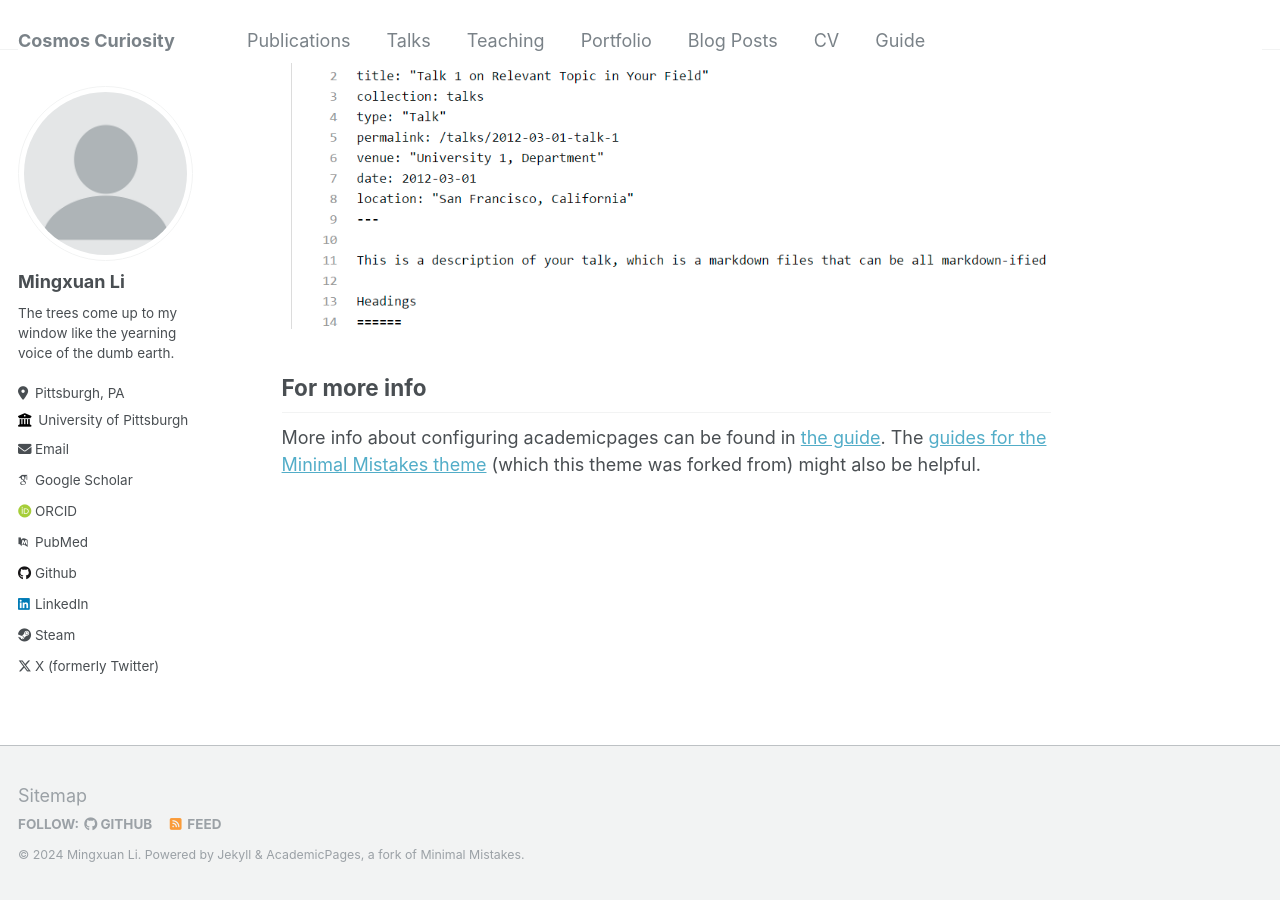
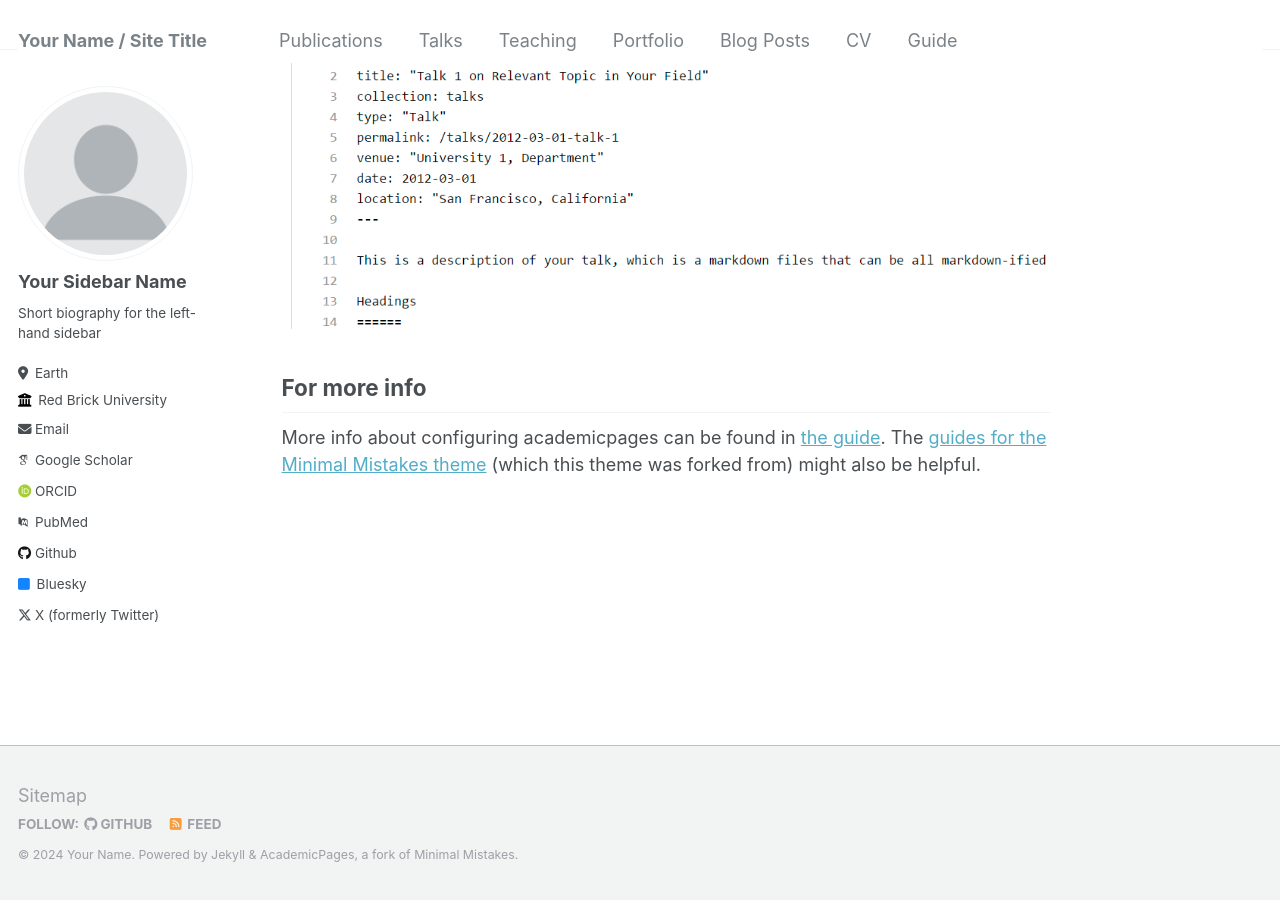
Before and after one commit to Mil152/mil152.github.io, a Jekyll site: the page built from _pages/about.md, in a window 1280 px wide and 900 px high, scrolled down 2640 px. Built offline with Jekyll 4.4.1, drawn with Linux system fonts in a browser that asks for light colours; some web fonts are replaced.

Commit message:
Update _config.yml

```diff
--- a/_config.yml
+++ b/_config.yml
@@ -8,13 +8,13 @@
 
 # Basic Site Settings
 locale                   : "en-US"
-title                    : "Cosmos Curiosity"
+title                    : "Your Name / Site Title"
 title_separator          : "-"
-name                     : &name "Mingxuan Li"
+name                     : &name "Your Name"
 description              : &description "personal description"
-url                      : https://mil152.github.io # the base hostname & protocol for your site e.g. "https://mmistakes.github.io"
+url                      : https://academicpages.github.io # the base hostname & protocol for your site e.g. "https://mmistakes.github.io"
 baseurl                  : "" # the subpath of your site, e.g. "/blog"
-repository               : "mil152/mil152.github.io"
+repository               : "academicpages/academicpages.github.io"
 
 # Site Author - The following control what appear as part of the author content on the side bar.
 #               If a field is blank the icon and link will not appear, otherwise it will be shown.
@@ -22,17 +22,17 @@ repository               : "mil152/mil152.github.io"
 author:
   # Biographic information
   avatar           : "profile.png"
-  name             : "Mingxuan Li"
+  name             : "Your Sidebar Name"
   pronouns         : # example: "she/her"
-  bio              : "The trees come up to my window like the yearning voice of the dumb earth."
-  location         : "Pittsburgh, PA"
-  employer         : "University of Pittsburgh"
+  bio              : "Short biography for the left-hand sidebar"
+  location         : "Earth"
+  employer         : "Red Brick University"
   uri              : # URL
   email            : "none@example.org"
 
   # Academic websites
   arxiv            : # URL - Update with the correct link to your profile
-  googlescholar    : "https://scholar.google.com/citations?user=EM5mOIUAAAAJ&hl=en"
+  googlescholar    : "https://scholar.google.com/citations?user=PS_CX0AAAAAJ"
   impactstory      : # URL
   orcid            : "http://orcid.org/yourorcidurl"
   pubmed           : "https://www.ncbi.nlm.nih.gov/pubmed/?term=john+snow"
@@ -42,12 +42,12 @@ author:
   bitbucket        : # Username - Update with your username on the site
   codepen          : # Username
   dribbble         : # Username
-  github           : "mil152"
+  github           : "academicpages"
   kaggle           : # Username
   stackoverflow    : # User number or user number and name (i.e., use "1" or "1/jeff-atwood")
 
   # Social media
-  bluesky          : # "bsky.app" # Replace this with you Bluesky username
+  bluesky          : "bsky.app" # Replace this with you Bluesky username
   facebook         : # Username
   flickr           : # Username
   foursquare       : # Username
@@ -56,12 +56,12 @@ author:
   keybase          : # Username
   instagram        : # Username
   lastfm           : # Username
-  linkedin         : "mingxuan-l-0009b61ab"
+  linkedin         : # Username
   mastodon         : # URL
   medium           : # URL
   pinterest        : # Username
   soundcloud       : # Username
-  steam            : "otdkro"
+  steam            : # Username
   telegram         : # URL
   tumblr           : # Username
   twitter          : "UniofOxford"  # Replace this with your X / Twitter handle
```
